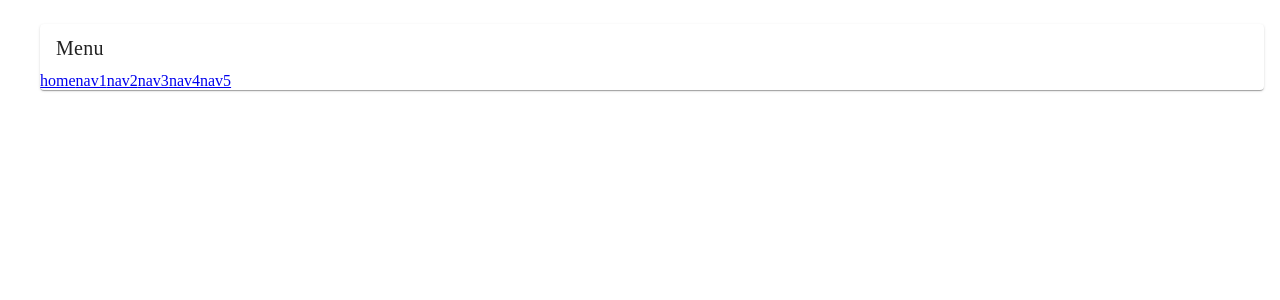
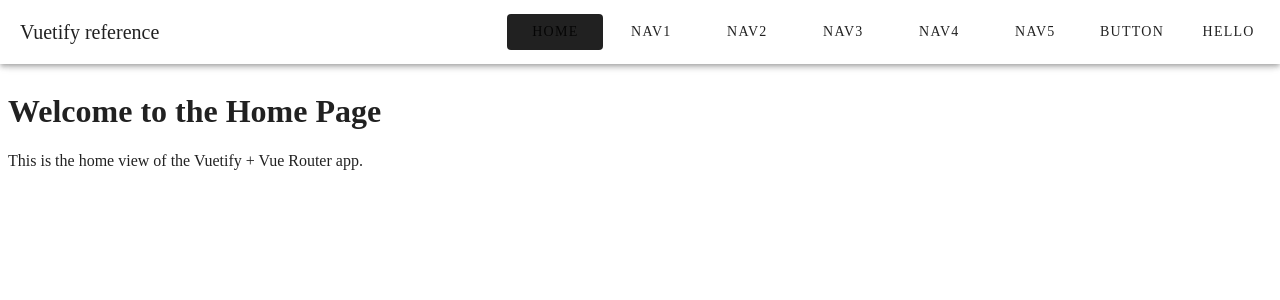
Before and after one commit to anakyn01/vuetifyPortfolio, a Vue app in the folder layout/: page /home in a window 1280 px wide. Shown: the top 300 px of the page. Built offline with nearby package versions, Linux system fonts and the light colour scheme; a small style sheet from the web is missing.

Commit message:
vuetify0602

```diff
--- a/layout/components.d.ts
+++ b/layout/components.d.ts
@@ -12,6 +12,7 @@ declare module 'vue' {
     Button: typeof import('./src/components/coms/Button.vue')['default']
     Expan: typeof import('./src/components/coms/Expan.vue')['default']
     HelloWorld: typeof import('./src/components/coms/HelloWorld.vue')['default']
+    Home: typeof import('./src/components/coms/Home.vue')['default']
     Layout3: typeof import('./src/components/layout/layout3.vue')['default']
     LayoutOne: typeof import('./src/components/layout/LayoutOne.vue')['default']
     LayoutTwo: typeof import('./src/components/layout/LayoutTwo.vue')['default']
--- a/layout/src/App.vue
+++ b/layout/src/App.vue
@@ -1,26 +1,31 @@
 <template>
-<v-container>
-    <v-row>
-        <v-col cols="12" md="12" sm="12">
-<v-card>
-    <v-card-title class="bg-blue d-flex align-center">
-        <span class="text-h5">Menu</span>
-        <v-spacer></v-spacer>
-    </v-card-title>
-    <nav>
-        <router-link to ="/">home</router-link>
-        <router-link to ="/nav1">nav1</router-link>
-        <router-link to ="/nav2">nav2</router-link>
-        <router-link to ="/nav3">nav3</router-link>
-        <router-link to ="/nav4">nav4</router-link>
-        <router-link to ="/nav5">nav5</router-link>
-    </nav>
-</v-card>
-        </v-col>
-    </v-row>
-</v-container>
+
+    <v-app>
+        <v-app-bar app>
+            <v-toolbar-title>Vuetify reference</v-toolbar-title>
+            <v-spacer></v-spacer>
+            <v-btn text :to="'/home'" >Home</v-btn>
+            <v-btn text :to="'/nav1'" >nav1</v-btn>
+            <v-btn text :to="'/nav2'">nav2</v-btn>
+            <v-btn text :to="'/nav3'" >nav3</v-btn>
+            <v-btn text :to="'/nav4'" >nav4</v-btn>
+            <v-btn text :to="'/nav5'" >nav5</v-btn>
+            <v-btn text :to="'/button'" >button</v-btn>
+            <v-btn text :to="'/hello'" >hello</v-btn>
+        </v-app-bar>
+
+
+
+        <v-main>
+            <router-view></router-view>
+        </v-main>
+    </v-app>
+
+
 </template>
 
-
-<script setup>
+<script>
+export default {
+  name: 'App',
+}
 </script>
--- /dev/null
+++ b/layout/src/components/coms/Home.vue
@@ -0,0 +1,12 @@
+<template>
+  <div>
+    <h1>Welcome to the Home Page</h1>
+    <p>This is the home view of the Vuetify + Vue Router app.</p>
+  </div>
+</template>
+
+<script>
+export default {
+  name: 'Home',
+}
+</script>
```
Also changed, not shown: layout/src/router/router.ts (+12 -11 lines).
